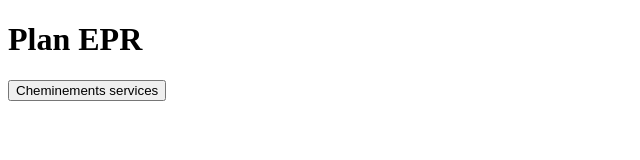
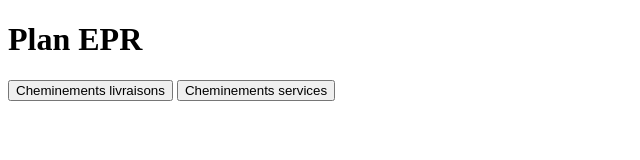
Before and after one commit to EsplanadesDePontRouge/AccesParking, a plain HTML site: page index.html in a window 1280 px wide. Shown: the whole page, without its empty margins (0-640 px from the left). Drawn offline with Linux system fonts and the light colour scheme.

Commit message:
Update index.html

```diff
--- a/index.html
+++ b/index.html
@@ -9,8 +9,8 @@
 <body>
   <h1>Plan EPR</h1>
   <div class="menu">
+    <button onclick="location.href='livraisons-plan.html'">Cheminements livraisons</button>
     <button onclick="location.href='services-plan.html'">Cheminements services</button>
-    <!-- Tu peux ajouter livraisons-plan.html plus tard -->
   </div>
 </body>
 </html>
```
